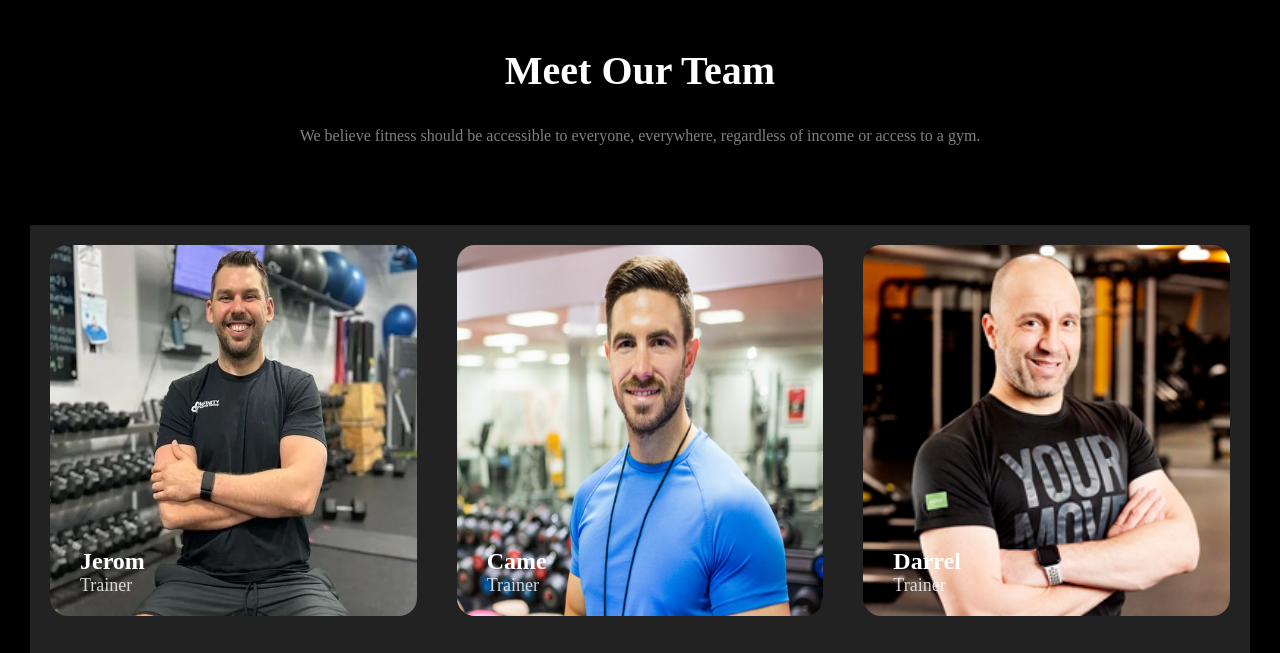
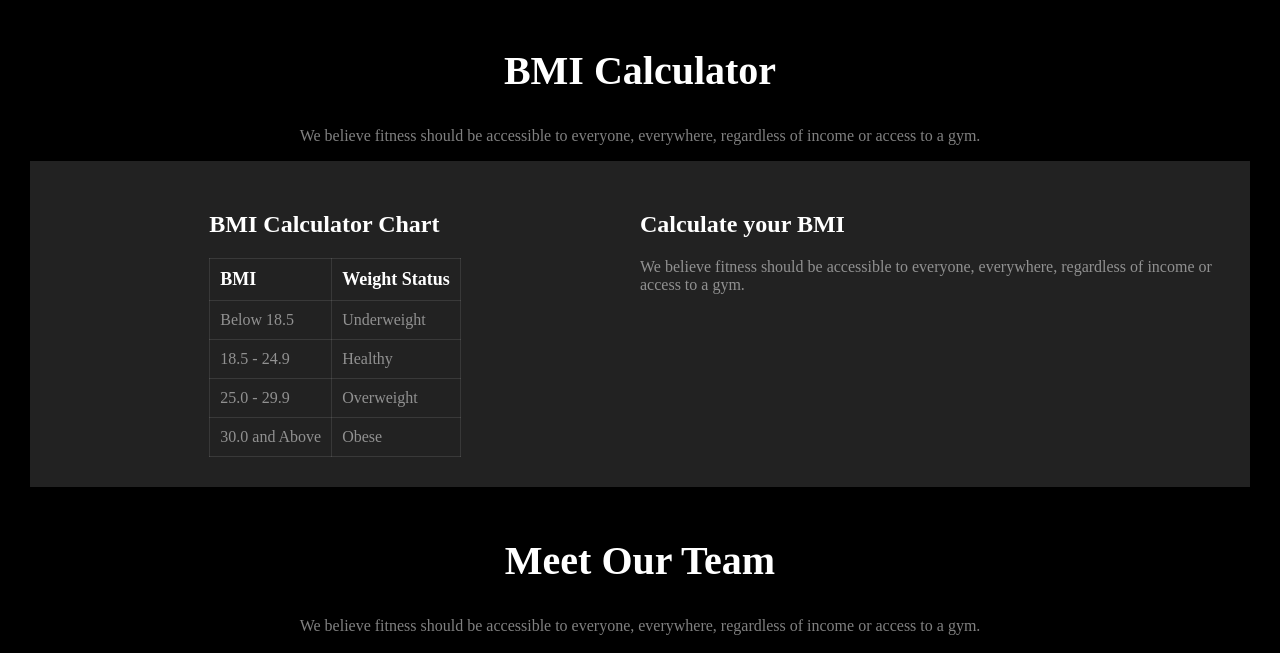
Before and after one commit to Khalid-Redwan-Sun701/Fitness-Gym, a plain HTML site: page index.html in a window 1280 px wide. Shown: the part 1896-2549 px from the top of the page. Drawn offline with Linux system fonts and the light colour scheme; a web font is replaced by a local one.

Commit message:
BMI-Table done

```diff
--- a/index.html
+++ b/index.html
@@ -127,6 +127,60 @@
           </div>
         </div>
       </section>
+
+      <div class="bmi-title-subtext">
+        <h2 class="bmi-title">BMI Calculator</h2>
+        <p class="bmi-subtext">
+          We believe fitness should be accessible to everyone, everywhere,
+          regardless of income or access to a gym.
+        </p>
+      </div>
+
+      <section class="bmi">
+        <div class="bmi-area">
+          <div class="bmi-contents">
+            <div class="bmi-content">
+              <h2>BMI Calculator Chart</h2>
+              <div class="table-chart">
+                <table class="bmi-chart">
+                  <thead>
+                    <tr>
+                      <th>BMI</th>
+                      <th>Weight Status</th>
+                    </tr>
+                  </thead>
+                  <tbody>
+                    <tr>
+                      <td>Below 18.5</td>
+                      <td>Underweight</td>
+                    </tr>
+                    <tr>
+                      <td>18.5 - 24.9</td>
+                      <td>Healthy</td>
+                    </tr>
+                    <tr>
+                      <td>25.0 - 29.9</td>
+                      <td>Overweight</td>
+                    </tr>
+                    <tr>
+                      <td>30.0 and Above</td>
+                      <td>Obese</td>
+                    </tr>
+                  </tbody>
+                </table>
+              </div>
+            </div>
+            <div class="bmi-content">
+              <h2>Calculate your BMI</h2>
+              <p class="calculate-bmi-subtext">
+                We believe fitness should be accessible to everyone, everywhere,
+                regardless of income or access to a gym.
+              </p>
+            </div>
+          </div>
+        </div>
+      </section>
+
       <section class="meet-team">
         <div class="meet-title-subtext">
           <h2 class="meet-title">Meet Our Team</h2>
@@ -213,7 +267,7 @@
       </div>
 
       <div class="horizontal-line"></div>
-      <p>2024 All rights reserved &copy; Fitness 2024</p>
+      <p class="rights">2024 All rights reserved &copy; Fitness 2024</p>
     </footer>
   </body>
 </html>
--- a/styles/style.css
+++ b/styles/style.css
@@ -184,20 +184,24 @@ main {
 /* Habit Change Section */
 
 .habit-title-subtext,
-.meet-title-subtext {
+.meet-title-subtext,
+.bmi-title-subtext {
   text-align: center;
   margin-top: 50px;
 }
 
 .habit-change-title,
 .extra-mile-title,
-.meet-title {
+.meet-title,
+.bmi-title {
   font-size: 2.5rem;
   font-weight: 900;
 }
 
 .habit-change-subtext,
-.meet-subtext {
+.meet-subtext,
+.bmi-subtext,
+.calculate-bmi-subtext {
   font-weight: 400;
   font-size: 1rem;
   color: rgba(255, 255, 255, 0.5);
@@ -286,7 +290,8 @@ main {
 
 /* Footer section */
 
-.footer-section {
+.footer-section,
+.bmi {
   margin: 0;
   background-color: rgb(34, 34, 34);
 }
@@ -338,6 +343,63 @@ main {
   border-top: 2px solid tomato;
   max-width: 1200px;
   margin: 30px auto;
+}
+
+.rights {
+  padding: 50px;
+  text-align: center;
+  font-size: 1.25rem;
+  font-weight: 400;
+  color: rgba(255, 255, 255, 0.5);
+}
+
+/* BMI Calculation */
+
+.bmi-contents {
+  display: grid;
+  grid-template-columns: repeat(2, 1fr);
+}
+.bmi-content {
+  margin: 30px auto;
+}
+
+.table-chart {
+  /* border: 2px solid tomato; */
+}
+
+.table-chart h2 {
+  color: white;
+  text-align: center;
+  margin-bottom: 20px;
+}
+
+table.bmi-chart {
+  /* width: 60%;
+  margin: 0 auto; */
+  border-collapse: collapse;
+  background-color: rgb(34, 34, 34);
+  color: white;
+  border: 1px solid rgba(255, 255, 255, 0.1);
+}
+
+table.bmi-chart th,
+table.bmi-chart td {
+  border: 1px solid rgba(255, 255, 255, 0.1);
+  padding: 10px;
+  text-align: left;
+}
+
+table.bmi-chart th {
+  font-weight: bold;
+  font-size: 18px;
+}
+
+table.bmi-chart td {
+  font-size: 16px;
+}
+
+td {
+  color: rgba(255, 255, 255, 0.5);
 }
 
 @media screen and (max-width: 576px) {
```
